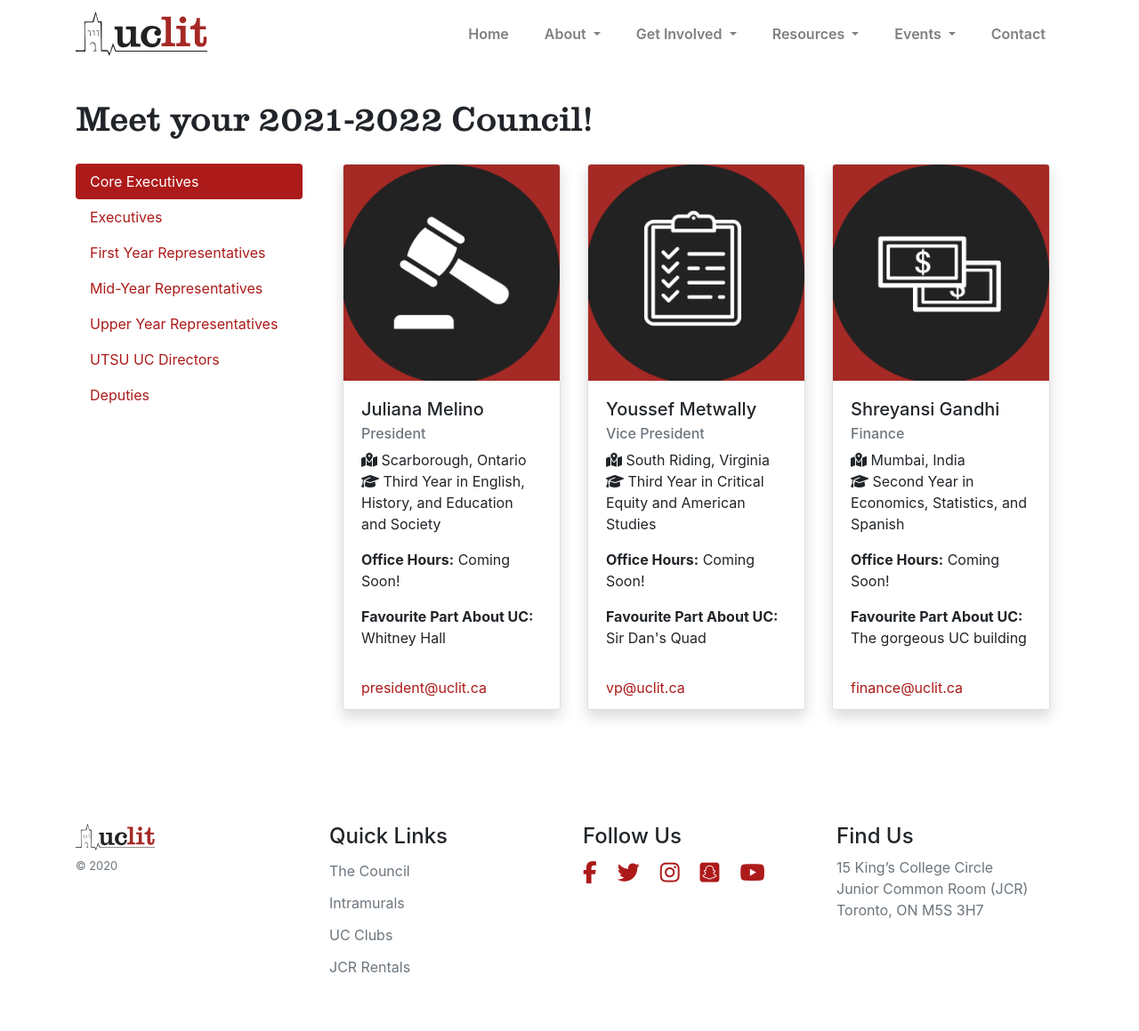
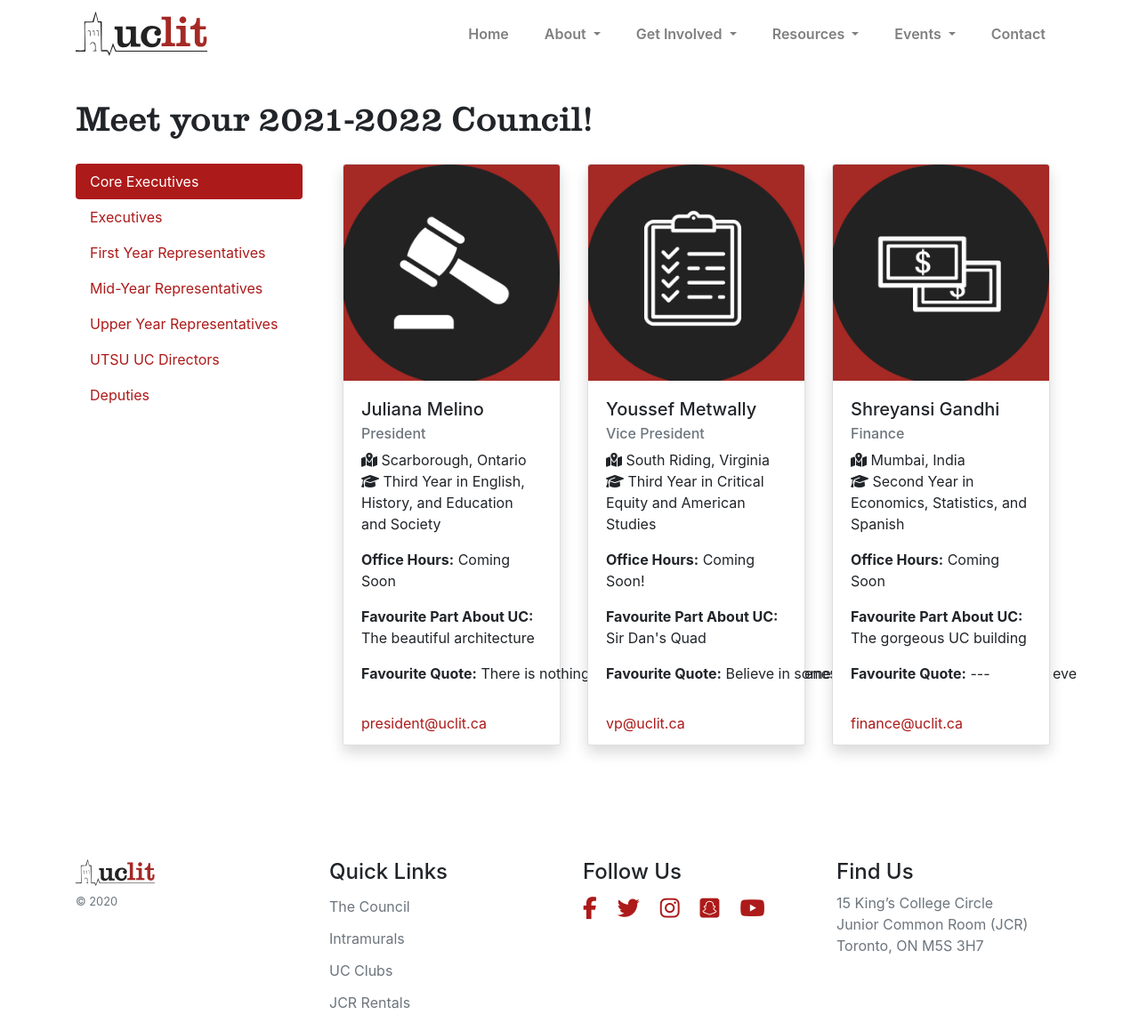
Before and after one commit to uclit-webmaster/uclit-site, a Jekyll site: the page built from about/council.html, in a window 1280 px wide and 1159 px high. Shown: the whole window at 89% size. Built offline with Jekyll 4.4.1, drawn with Linux system fonts in a browser that asks for light colours; nearby versions of some CDN libraries; part of the change alters nothing that is shown.

Commit message:
Create council.yml

```diff
--- a/_data/council.yml
+++ b/_data/council.yml
@@ -31,9 +31,9 @@
     from: Scarborough, Ontario
     major: Third Year in English, History, and Education and Society
     email: president@uclit.ca
-    office-hours: Coming Soon!
-    favourite-part-about-uc: Whitney Hall
-    favourite-quote:
+    office-hours: Coming Soon
+    favourite-part-about-uc: The beautiful architecture
+    favourite-quote: There is nothing stronger in the world than gentleness - Han Suyin
   - name: Youssef Metwally
     image: assets/images/commissions-icons/VP.png
     role: Vice President
@@ -43,7 +43,7 @@
     email: vp@uclit.ca
     office-hours: Coming Soon!
     favourite-part-about-uc: Sir Dan's Quad
-    favourite-quote:
+    favourite-quote: Believe in something even if it means sacrificing everything - Colin Kaepernick
   - name: Shreyansi Gandhi
     image: assets/images/commissions-icons/FINANCE.png
     role: Finance
@@ -51,9 +51,9 @@
     from: Mumbai, India
     major: Second Year in Economics, Statistics, and Spanish
     email: finance@uclit.ca
-    office-hours: Coming Soon!
+    office-hours: Coming Soon
     favourite-part-about-uc: The gorgeous UC building
-    favourite-quote:
+    favourite-quote: ---
 - group: Executives
   people:
   - name: Basma Mohamed-Saeed
@@ -63,19 +63,19 @@
     from: Etobicoke, ON
     major: Fourth Year in Criminology, Sociology, and Equity
     email: communications@uclit.ca
-    office-hours: Coming Soon!
+    office-hours: Coming Soon
     favourite-part-about-uc: Junior Common Room
-    favourite-quote:
+    favourite-quote: ---
   - name: Lucy Stark
     image: assets/images/commissions-icons/EO.png
     role: Equity
     pronouns: She/Her
     from: Wilmington, Delaware
-    major: Third Year in History and Economics
+    major: Third Year Double Major in History and Economics
     email: equity@uclit.ca
-    office-hours: Coming Soon!
+    office-hours: Coming Soon
     favourite-part-about-uc: We stick together like the vegan cheese served at Fung
-    favourite-quote:
+    favourite-quote: ---
   - name: Coming Soon
     image: assets/images/commissions-icons/UCOC.png
     role: University College Off-Campus (UCOC)
@@ -85,7 +85,7 @@
     email: ---
     office-hours: ---
     favourite-part-about-uc: ---
-    favourite-quote:
+    favourite-quote: ---
   - name: Willow Cabral
     image: assets/images/commissions-icons/SUS.png
     role: Sustainability
@@ -93,17 +93,17 @@
     from: Vancouver Island, BC
     major: Fourth Year in Human/Environmental Geography, Urban Studies, Focus in Planning
     email: sustainability@uclit.ca
-    office-hours: Coming Soon!
+    office-hours: Coming Soon
     favourite-part-about-uc: The architecture!!!
-    favourite-quote:
+    favourite-quote: ---
   - name: Hannah Fleisch
     image: assets/images/commissions-icons/LCA.png
     role: Literary and Creative Arts (LCA)
     pronouns: She/Her
     from: Johannesburg, South Africa
-    major: Fourth Year in Cinema Studies, Physics, and Diaspora and Transnational Studies
+    major: Fourth Year in Cinema Studies, Physics, Minor in Diaspora and Transnational Studies
     email: lca@uclit.ca
-    office-hours: Coming Soon!
+    office-hours: Coming Soon
     favourite-part-about-uc: David Cronenberg is an alumni
     favourite-quote: ---
   - name: Hannah Roberts
@@ -158,54 +158,54 @@
     favourite-quote: ---
 - group: First Year Representatives
   people:
-  - name: Emma Caramazza
+  - name: Coming Soon!
     image: assets/images/headshots/council-icons/reps.svg
     role: First Year Representative
-    pronouns: She/Her
-    from: Washington, D.C.
-    major: Social Sciences
-    email: Emma@uclit.ca
-    office-hours: Monday's 12:00pm-1:00pm
+    pronouns: ---
+    from: ---
+    major: ---
+    email: ---
+    office-hours: ---
     favourite-part-about-uc: ---
     favourite-quote: ---
-  - name: Neha Sultana
+  - name: Coming Soon!
     image: assets/images/headshots/council-icons/reps.svg
     role: First Year Representative
-    pronouns: She/Her
-    from: Toronto, ON
-    major: Social Sciences
-    email: Neha@uclit.ca
-    office-hours: Thursday's 10:00am-11:00am
+    pronouns: ---
+    from: ---
+    major: ---
+    email: ---
+    office-hours: ---
     favourite-part-about-uc: ---
     favourite-quote: ---
-  - name: Michelle Sue
+  - name: Coming Soon!
     image: assets/images/headshots/council-icons/reps.svg
     role: First Year Representative
-    pronouns: She/Her
-    from: North Vancouver, BC
-    major: Life Sciences
-    email: Michelle@uclit.ca
-    office-hours: Coming Soon!
+    pronouns: ---
+    from: ---
+    major: ---
+    email: ---
+    office-hours: ---
     favourite-part-about-uc: ---
     favourite-quote: ---
-  - name: Kiana Ravanasa
+  - name: Coming Soon!
     image: assets/images/headshots/council-icons/reps.svg
     role: First Year Representative
-    pronouns: She/Her
-    from: Clarendon Hills, IL, USA
-    major: Math and Physical Sciences
-    email: Kiana@uclit.ca
-    office-hours: Friday's 10:00am-11:00am
+    pronouns: ---
+    from: ---
+    major: ---
+    email: ---
+    office-hours: ---
     favourite-part-about-uc: ---
     favourite-quote: ---
-  - name: Shreyansi Gandhi
+  - name: Coming Soon!
     image: assets/images/headshots/council-icons/reps.svg
     role: First Year Representative
-    pronouns: She/Her
-    from: Mumbai, India
-    major: Social Sciences
-    email: Shreyansi@uclit.ca
-    office-hours: Wednesday's 2:00pm-3:00pm
+    pronouns: ---
+    from: ---
+    major: ---
+    email: ---
+    office-hours: ---
     favourite-part-about-uc: ---
     favourite-quote: ---
 - group: Mid-Year Representatives
```
